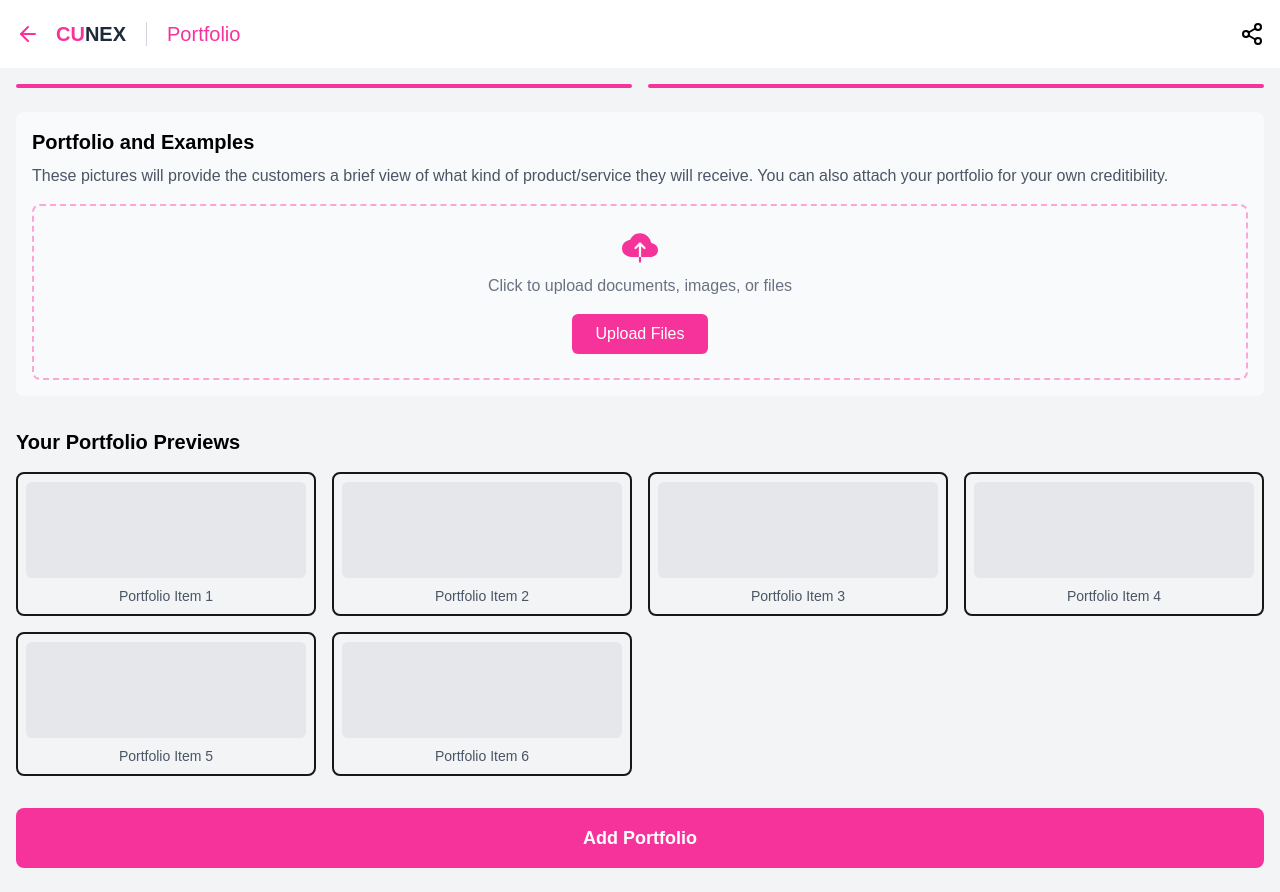
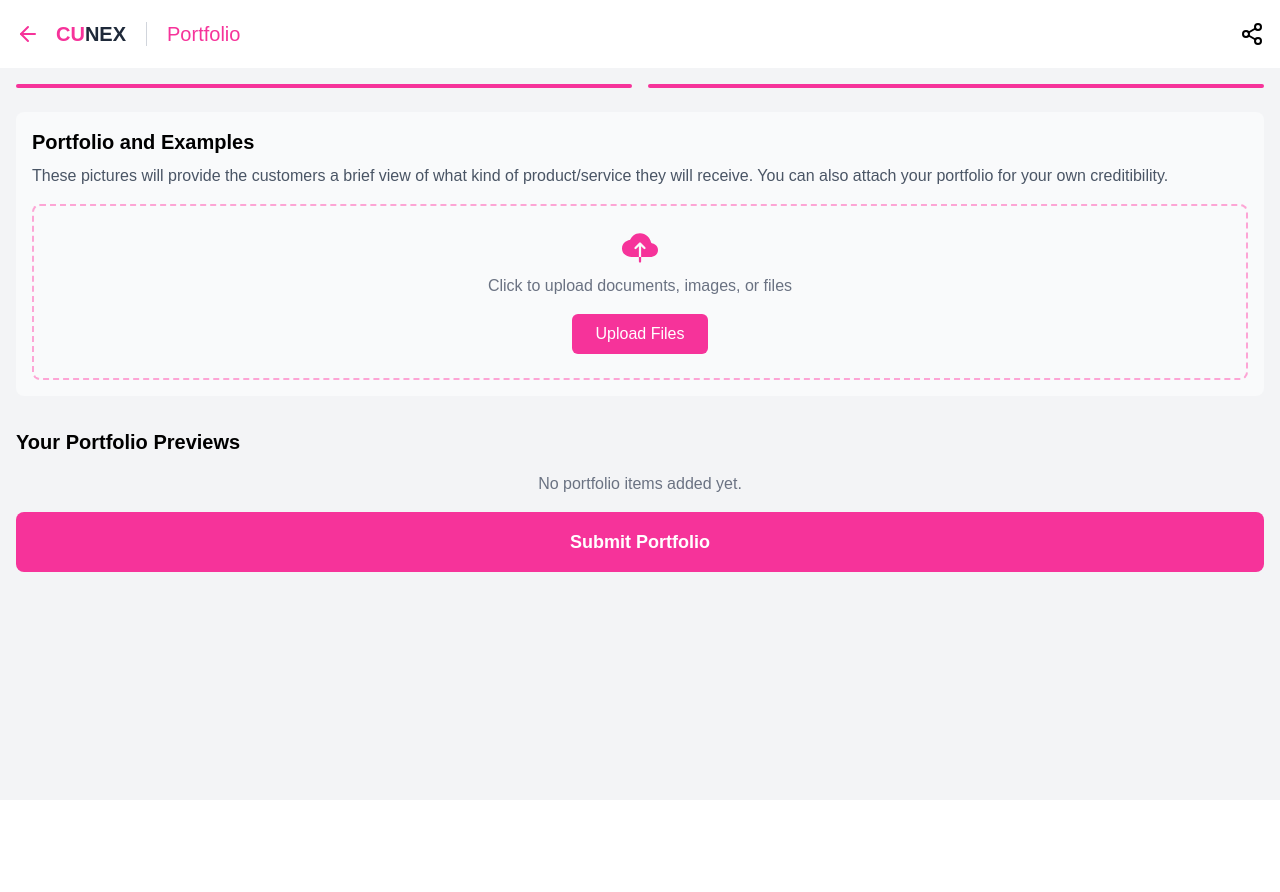
Before and after one commit to bookydooky/cunex_hackathon, a Next.js app in the folder my-cunex-app/: page /portfolio in a window 1280 px wide. After the commit the page ends 800 px from the top, so only its background shows below. Built offline with nearby package versions, Linux system fonts and the light colour scheme.

Commit message:
Add button animation, add portfolio page logic

```diff
--- a/my-cunex-app/src/app/components/CollaborateWindow.tsx
+++ b/my-cunex-app/src/app/components/CollaborateWindow.tsx
@@ -35,7 +35,8 @@ const PopupWindow: React.FC<PopupWindowProps> = ({ isVisible, onClose }) => {
               value={newMember}
               onChange={(e) => setNewMember(e.target.value)}
               className="w-full p-3 border text-gray-800 border-gray-300 rounded-lg"/>
-            <button className="mt-2 bg-pink-500 text-white font-semibold text-sm px-4 py-1 rounded-full"
+            <button className="mt-2 bg-pink-500 text-white text-sm px-4 py-1 rounded-full
+             transition-colors duration-200 ease-in-out hover:bg-pink-600 active:bg-pink-700"
               onClick={handleAddMember}>
                 Add
             </button>
@@ -57,7 +58,8 @@ const PopupWindow: React.FC<PopupWindowProps> = ({ isVisible, onClose }) => {
                     </div>
                     <button
                       onClick={() => handleRemoveMember(index)}
-                      className="ml-4 bg-red-500 text-white font-semibold text-sm px-2 py-1 rounded-full flex items-center"
+                      className="ml-4 bg-red-500 text-white font-semibold text-sm px-2 py-1 rounded-full flex items-center
+                      transition-colors duration-200 ease-in-out hover:bg-red-600 active:bg-red-700"
                     >
                       <IoIosRemoveCircleOutline className="text-white text-xl font-bold"/>
                     </button>
@@ -70,10 +72,12 @@ const PopupWindow: React.FC<PopupWindowProps> = ({ isVisible, onClose }) => {
           )}
         </div>
         <div className='flex items-center justify-center gap-2'>
-          <button onClick={onClose} className="mt-4 bg-gray-100 text-gray-400 py-2 px-4 rounded-lg flex-1">
+          <button onClick={onClose} className="mt-4 bg-gray-100 text-gray-400 py-2 px-4 rounded-lg flex-1
+           transition-colors duration-200 ease-in-out hover:bg-gray-200 hover:text-gray-500 active:bg-gray-300 active:text-gray-600">
             Cancel
           </button>
-          <button onClick={onClose} className="mt-4 bg-pink-500 text-white py-2 px-4 rounded-lg flex-1">
+          <button onClick={onClose} className="mt-4 bg-pink-500 text-white py-2 px-4 rounded-lg flex-1
+          transition-colors duration-200 ease-in-out hover:bg-pink-600 active:bg-pink-700">
             Confirm
           </button>
         </div>
--- a/my-cunex-app/src/app/create-job/page.tsx
+++ b/my-cunex-app/src/app/create-job/page.tsx
@@ -16,12 +16,15 @@ const CreateJobPreview = () => {
   const handlePreviousPage = () => {
     router.push('/');
   };
+  const handleNextPage = () => {
+    router.push('/portfolio');
+  }
   return (
     <div className="flex flex-col min-h-screen bg-gray-100">
 
 
       {/* App Header */}
-      <div className="px-4 py-5 flex items-center justify-between border-b">
+      <div className="px-4 py-5 flex items-center justify-between bg-white">
         <div className="flex items-center">
           <button onClick={handlePreviousPage}
           className="transition-transform transform active:scale-90">
@@ -108,11 +111,10 @@ const CreateJobPreview = () => {
         <div className='bg-white p-4 rounded-lg mb-8'>
           <div className="flex justify-between items-center mb-4">
             <h2 className="text-xl font-bold text-black">Job Details</h2>
-            <div className="bg-pink-100 p-1 rounded-lg">
-              <button onClick={handleCollaborateClick}>
-                <Users size={20} className="text-pink-500" />
-              </button>
-            </div>
+            <button onClick={handleCollaborateClick}
+              className='mr-2 transition-transform transform active:scale-90'>
+              <Users size={25} className="text-pink-500 hover:text-pink-800" />
+            </button>
           </div>
 
           <div className="mb-4">
@@ -179,7 +181,9 @@ const CreateJobPreview = () => {
         </div>
 
         <button
-          className="w-full bg-pink-500 text-white py-4 px-4 rounded-lg font-medium flex items-center justify-center"
+          onClick={handleNextPage}
+          className="w-full bg-pink-500 text-white py-4 px-4 rounded-lg font-medium flex items-center justify-center
+          transition-colors duration-200 ease-in-out hover:bg-pink-600 active:bg-pink-700"
         >
           <span>Next</span>
           <svg className="ml-2 w-5 h-5" fill="none" stroke="currentColor" viewBox="0 0 24 24">
--- a/my-cunex-app/src/app/portfolio/page.tsx
+++ b/my-cunex-app/src/app/portfolio/page.tsx
@@ -1,17 +1,42 @@
 'use client'
 import React, { useState } from 'react';
-import Image from 'next/image';
-import Link from 'next/link';
 import { IoCloudUpload } from "react-icons/io5";
 import { ArrowLeft } from 'lucide-react';
+import { useRouter } from 'next/navigation';
 
 export default function Portfolio() {
-  const [portfolioItems, setPortfolioItems] = useState(Array(6).fill(null));
+  const [portfolioItems, setPortfolioItems] = useState<File[]>([]);
+  const [showPopup, setShowPopup] = useState(false);
+  const router = useRouter();
 
-  const handleFileUpload = (e) => {
-    // Handle file upload logic here
-    console.log("Files uploaded:", e.target.files);
-    // In a real app, you would process these files and update portfolioItems
+  const handleFileUpload = (e: React.ChangeEvent<HTMLInputElement>) => {
+    const files = Array.from(e.target.files || []);
+    setPortfolioItems([...portfolioItems, ...files]);
+  };
+
+  const handlePreviousPage = () => {
+    router.push('/create-job');
+  };
+
+  const handleAddPortfolio = async () => {
+    // Simulate backend response
+    try {
+      const formData = new FormData();
+      portfolioItems.forEach((file, index) => {
+        formData.append(`file${index}`, file);
+      });
+
+      // Simulate a delay to mimic backend response
+      await new Promise((resolve) => setTimeout(resolve, 2000));
+
+      // Show success popup
+      setShowPopup(true);
+      setTimeout(() => {
+        setShowPopup(false);
+      }, 3000); // Hide the pop-up after 3 seconds
+    } catch (error) {
+      console.error('Error uploading portfolio:', error);
+    }
   };
 
   return (
@@ -19,7 +44,10 @@ export default function Portfolio() {
       {/* Navigation bar */}
       <div className="px-4 py-5 flex justify-between items-center bg-white">
         <div className="flex items-center">
-          <ArrowLeft className="mr-4 text-pink-500" />
+          <button onClick={handlePreviousPage}
+          className="transition-transform transform active:scale-90">
+                <ArrowLeft className="mr-4 text-pink-500 hover:text-pink-800" />
+          </button>
           <div className="flex items-center">
             <span className="text-pink-500 font-semibold text-xl">CU</span>
             <span className="text-gray-800 font-bold text-xl">NEX</span>
@@ -63,7 +91,8 @@ export default function Portfolio() {
             <p className="text-gray-500 text-center mb-4">
               Click to upload documents, images, or files
             </p>
-            <label htmlFor="file-upload" className="bg-pink-500 text-white px-6 py-2 rounded-md cursor-pointer">
+            <label htmlFor="file-upload" className="bg-pink-500 text-white px-6 py-2 rounded-md cursor-pointer
+            transition-transform transition-colors transform hover:scale-105 active:scale-95 duration-200 ease-in-out hover:bg-pink-600 active:bg-pink-700">
               Upload Files
             </label>
             <input
@@ -78,20 +107,33 @@ export default function Portfolio() {
 
         {/* Portfolio grid */}
         <h2 className="text-xl text-black font-bold mb-4">Your Portfolio Previews</h2>
+        {portfolioItems.length === 0 ? (
+          <p className="text-gray-500 text-center mb-4">No portfolio items added yet.</p>
+        ) : (
           <div className="grid grid-cols-2 md:grid-cols-3 lg:grid-cols-4 gap-4 mb-8">
             {portfolioItems.map((item, index) => (
               <div key={index} className="border-2 rounded-lg p-2 flex flex-col items-center">
-              <div className="w-full h-24 bg-gray-200 rounded-md mb-2"></div>
+                <div className="w-full h-24 bg-gray-200 rounded-md mb-2 flex items-center justify-center">
+                  <p className="text-sm text-gray-600">{item.name}</p>
+                </div>
                 <p className="text-sm text-gray-600">Portfolio Item {index + 1}</p>
               </div>
             ))}
           </div>
+        )}
 
         {/* Add portfolio button */}
-        <button className="w-full bg-pink-500 text-white py-4 rounded-lg text-lg font-semibold">
-          Add Portfolio
+        <button onClick={handleAddPortfolio}
+        className="w-full bg-pink-500 text-white py-4 rounded-lg text-lg font-semibold
+        transition-colors duration-200 ease-in-out hover:bg-pink-600 active:bg-pink-700">
+          Submit Portfolio
         </button>
       </div>
+      {showPopup && (
+        <div className="fixed bottom-4 left-1/2 transform -translate-x-1/2 bg-green-500 text-white px-4 py-2 rounded-md shadow-lg">
+          Portfolio item successfully added!
+        </div>
+      )}
     </div>
   );
 }
```
Also changed, not shown: 1 other file (tests, documents, lock files or other folders). Lines whose indentation alone changed are shown as unchanged.
